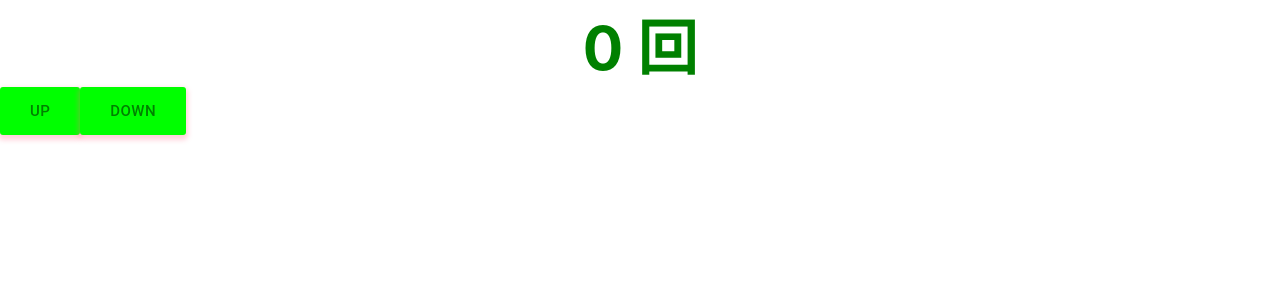
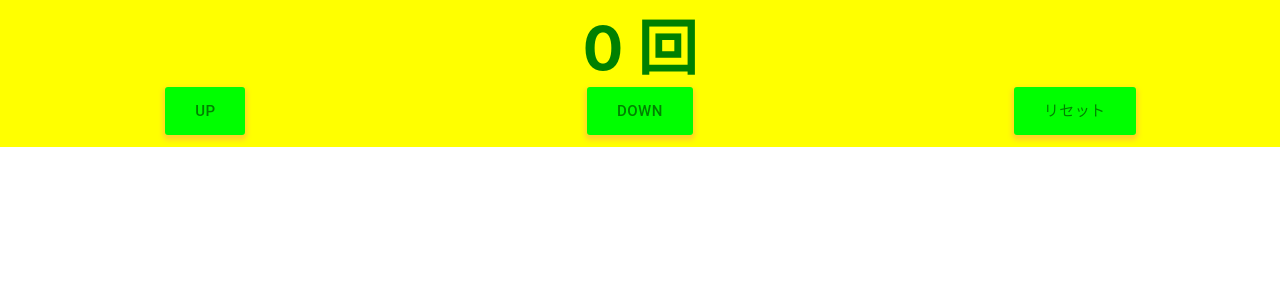
Before and after one commit to Hirai0904/practice, a React (Create React App) app: page / in a window 1280 px wide. Shown: the top 300 px of the page. Built offline with nearby package versions, Linux system fonts and the light colour scheme.

Commit message:
UI全体の調整。ボタンや表示を中央に。

```diff
--- a/src/App.tsx
+++ b/src/App.tsx
@@ -1,26 +1,46 @@
 import { useState } from "react";
 import "./App.css";
+import { makeStyles } from "@material-ui/core/";
+import Grid from "@material-ui/core/Grid";
 import { Number } from "./Number";
 import { Button1 } from "./Button";
 import { Button2 } from "./Buttondown";
+import { Button3 } from "./Buttonreset";
 // importとexportをしっかり定義
 
 function App() {
   const [count, setCount] = useState(0);
 
   return (
-    <div>
+    <div
+      style={{
+        backgroundColor: "yellow",
+      }}
+    >
       <Number count={count} />
+      <Grid container spacing={3}>
+        <Grid item xs={4} style={{ textAlign: "center" }}>
           <Button1
             setCountup={() => {
               setCount(count + 1);
             }}
           />
+        </Grid>
+        <Grid item xs={4} style={{ textAlign: "center" }}>
           <Button2
             setCountdown={() => {
               return setCount(count - 1);
             }}
           />
+        </Grid>
+        <Grid item xs={4} style={{ textAlign: "center" }}>
+          <Button3
+            setCountreset={() => {
+              return setCount(0);
+            }}
+          />
+        </Grid>
+      </Grid>
     </div>
   );
 }
```
Lines whose indentation alone changed are shown as unchanged.
